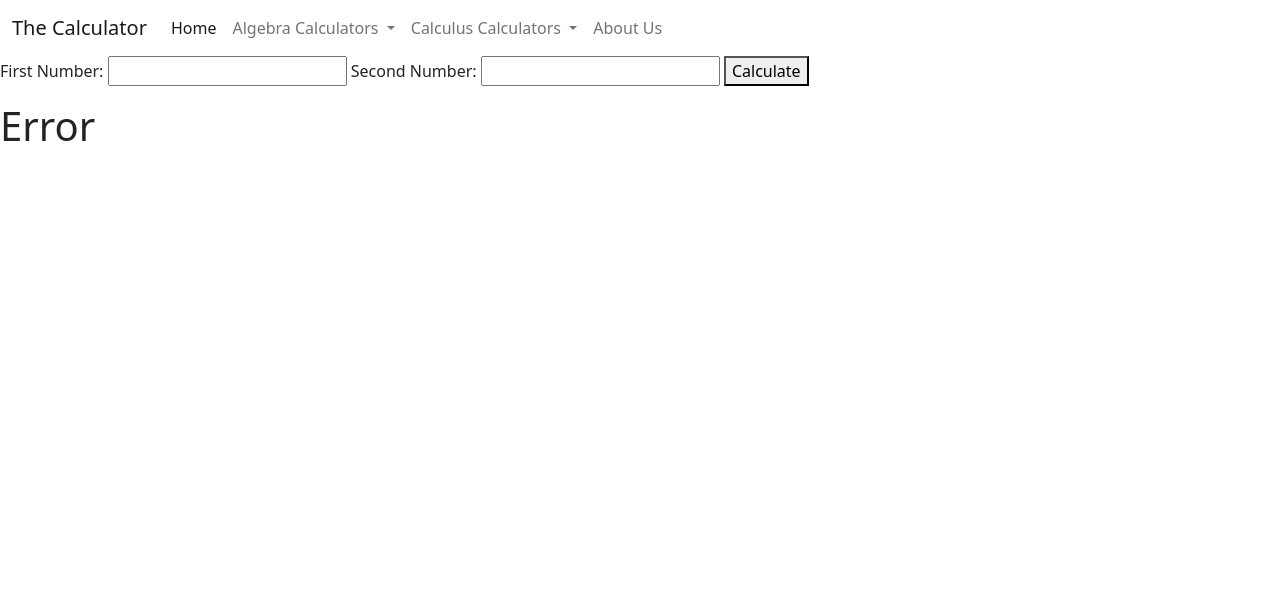
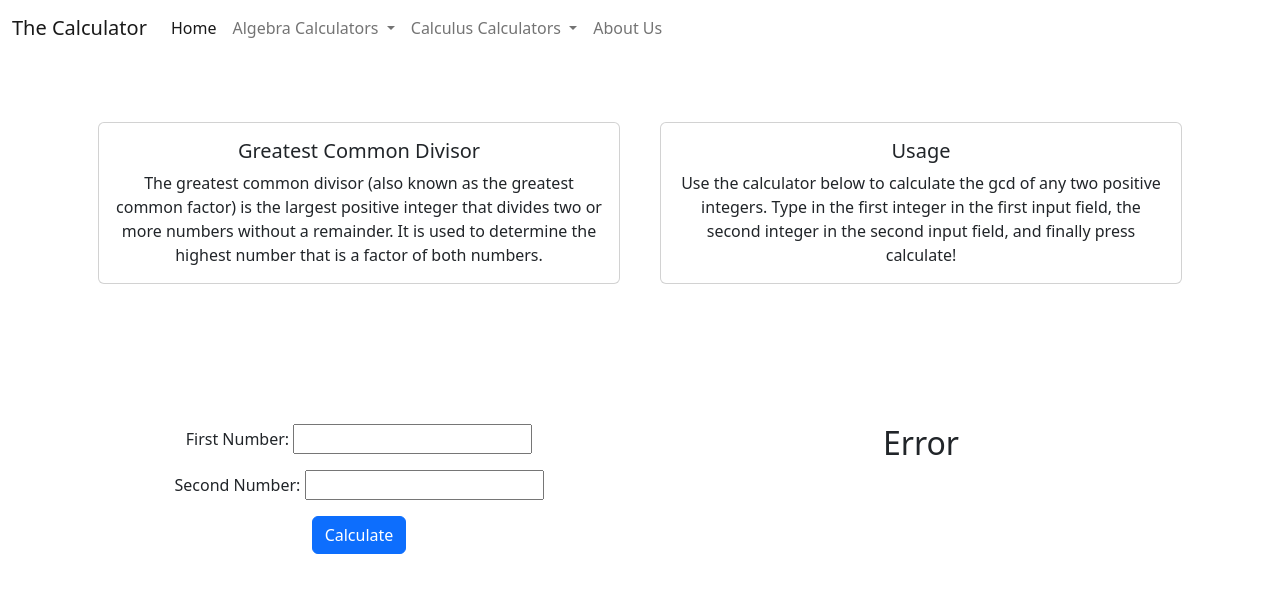
Before and after one commit to onionleon/mathproject, a Django app: page /greatest-common-divisor/ in a window 1280 px wide. Shown: the top 593 px of the page. Run offline with Django 4.2, Linux system fonts and the light colour scheme; some libraries are stand-ins or nearby versions.

Commit message:
Modified the html file gcd, adding new components.

```diff
--- a/resumeproject/main/templates/main/gcd.html
+++ b/resumeproject/main/templates/main/gcd.html
@@ -5,11 +5,48 @@
 {% endblock %}
 
 {% block content %}
-<form method="post" action="/greatest-common-divisor">
-    {% csrf_token %}
-    {{form}}
-    <button type="submit", name="calculate">Calculate</button>
-</form>
 
-<h1>{{answer}}</h1>
+<div class="container text-center">
+  <div class="row g-2">
+    <div class="col-6", style="padding-top: 50px;">
+      <div class="p-3">
+
+        <div class="card w-70">
+            <div class="card-body">
+              <h5 class="card-title">Greatest Common Divisor</h5>
+              <p class="card-text">The greatest common divisor (also known as the greatest common factor) is the largest positive integer that divides two or more numbers without a remainder. It is used to determine the highest number that is a factor of both numbers.</p>
+            </div>
+        </div>
+
+      </div>
+    </div>
+    <div class="col-6", style="padding-top: 50px;">
+      <div class="p-3">
+
+        <div class="card w-70">
+            <div class="card-body">
+              <h5 class="card-title">Usage</h5>
+              <p class="card-text">Use the calculator below to calculate the gcd of any two positive integers. Type in the first integer in the first input field, the second integer in the second input field, and finally press calculate!</p>
+            </div>
+        </div>
+
+      </div>
+    </div>
+    <div class="col-6", style="padding-top: 100px;">
+      <div class="p-3">
+
+        <form method="post" action="/greatest-common-divisor/">
+            {% csrf_token %}
+            {{form.as_p}}
+            <button type="submit", name="calculate", class="btn btn-primary">Calculate</button>
+        </form>
+
+      </div>
+    </div>
+    <div class="col-6", style="padding-top: 100px;">
+      <div class="p-3"><h2>{{answer}}</h2></div>
+    </div>
+  </div>
+</div>
+
 {% endblock %}
--- a/resumeproject/main/templates/main/ldet.html
+++ b/resumeproject/main/templates/main/ldet.html
@@ -5,7 +5,7 @@
 {% endblock %}
 
 {% block content %}
-<form method="post" action="/ldet">
+<form method="post" action="/ldet/">
     {% csrf_token %}
     {{form}}
     <button type="submit", name="calculate">Calculate</button>
--- a/resumeproject/main/templates/main/prime_fac.html
+++ b/resumeproject/main/templates/main/prime_fac.html
@@ -5,7 +5,7 @@
 {% endblock %}
 
 {% block content %}
-<form method="post" action="/prime-factorization">
+<form method="post" action="/prime-factorization/">
     {% csrf_token %}
     {{form}}
     <button type="submit", name="calculate">Calculate</button>
```
Also changed, not shown: resumeproject/db.sqlite3.
